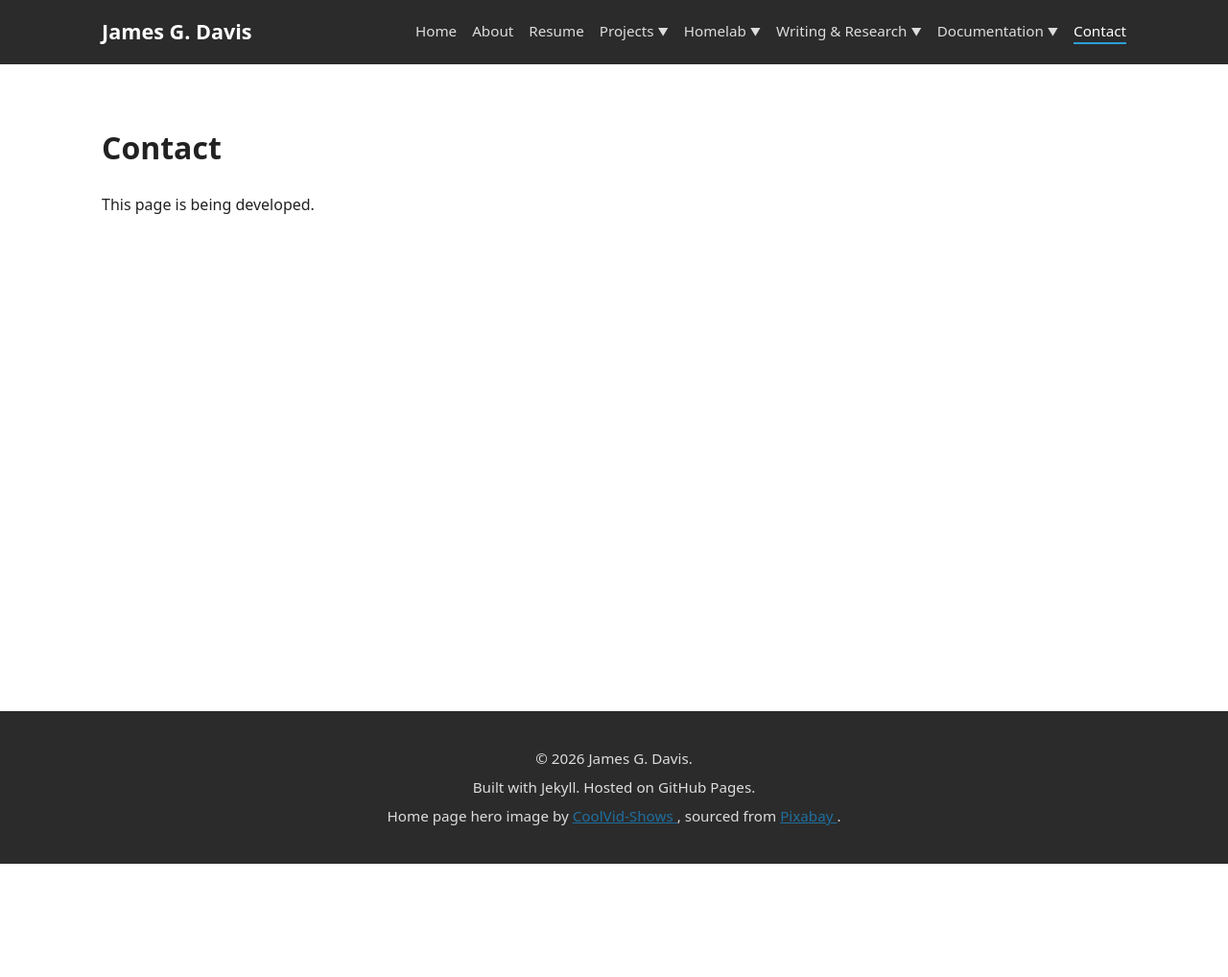
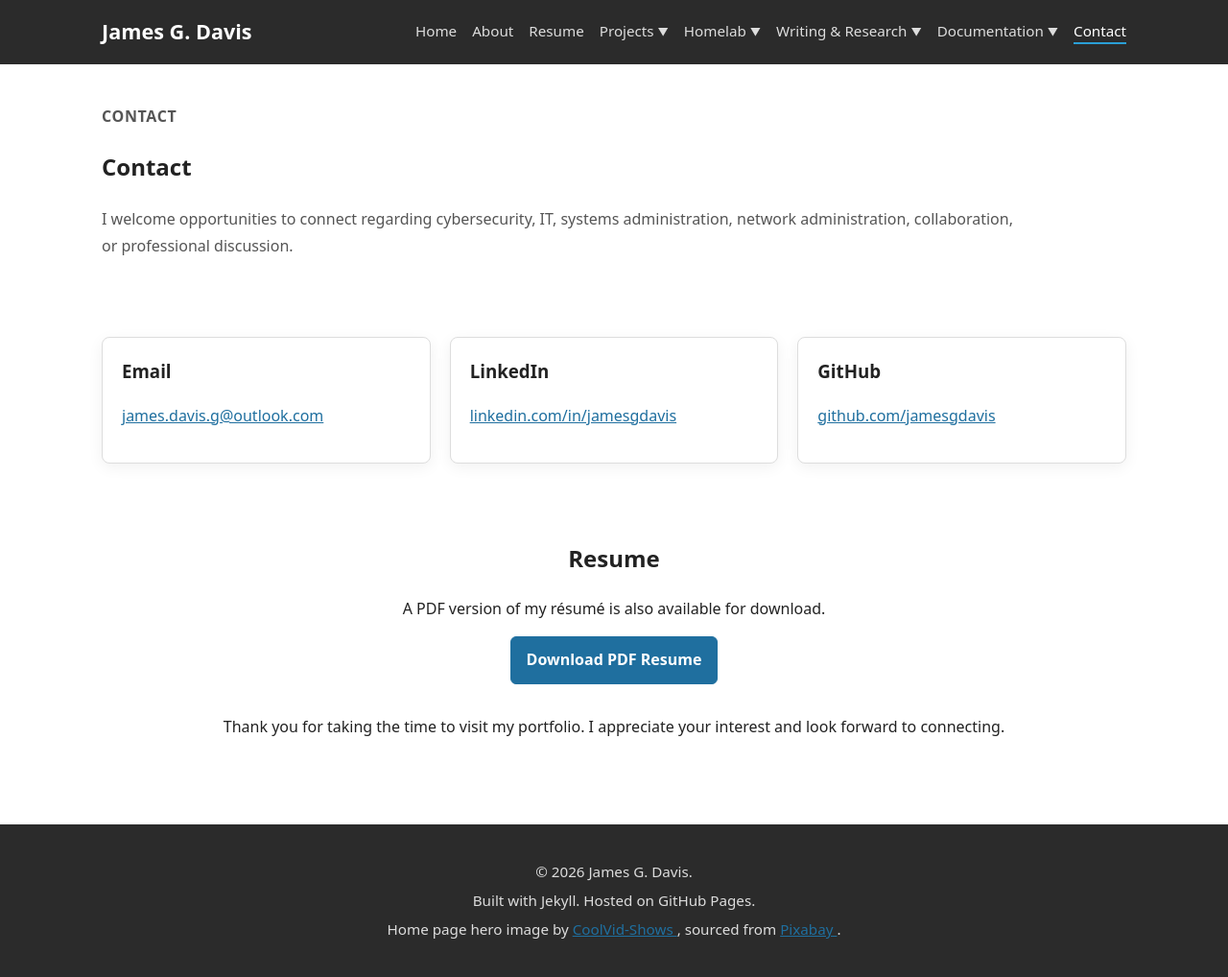
Before and after one commit to jamesgdavis/jamesgdavis.github.io, a Jekyll site: the page built from contact.md, in a window 1280 px wide. Shown: the whole page at 96% size. Built offline with Jekyll 4.4.1, drawn with Linux system fonts in a browser that asks for light colours; before the commit the page ends 900 px from its top, so only the background shows below that.

Commit message:
Build Contact page

```diff
--- a/assets/css/style.css
+++ b/assets/css/style.css
@@ -417,3 +417,7 @@ a {
 .accent-text {
     color: #1e73be;
 }
+
+.contact-closing {
+    margin-top: 2rem;
+}
--- a/contact.md
+++ b/contact.md
@@ -4,6 +4,57 @@ title: Contact
 permalink: /contact/
 ---
 
-# Contact
+<section class="page-intro">
+    <p class="eyebrow">Contact</p>
 
-This page is being developed.
+    <h1>Contact</h1>
+
+    <p>
+        I welcome opportunities to connect regarding cybersecurity, IT, systems administration, network administration, collaboration, or professional discussion.
+    </p>
+</section>
+
+<section class="section">
+    <div class="card-grid">
+        <article class="card">
+            <h3>Email</h3>
+            <p>
+                <a href="mailto:james.davis.g@outlook.com">james.davis.g@outlook.com</a>
+            </p>
+        </article>
+
+        <article class="card">
+            <h3>LinkedIn</h3>
+            <p>
+                <a href="https://www.linkedin.com/in/jamesgdavis" target="_blank" rel="noopener noreferrer">
+                    linkedin.com/in/jamesgdavis
+                </a>
+            </p>
+        </article>
+
+        <article class="card">
+            <h3>GitHub</h3>
+            <p>
+                <a href="https://github.com/jamesgdavis" target="_blank" rel="noopener noreferrer">
+                    github.com/jamesgdavis
+                </a>
+            </p>
+        </article>
+    </div>
+</section>
+
+<section class="section resume-download-final">
+    <h2>Resume</h2>
+
+    <p>
+        A PDF version of my résumé is also available for download.
+    </p>
+
+    <a class="button primary" href="{{ '/assets/documents/James_G_Davis_Resume.pdf' | relative_url }}">
+        Download PDF Resume
+    </a>
+
+    <p class="contact-closing">
+        Thank you for taking the time to visit my portfolio. I appreciate your interest and look forward to connecting.
+    </p>
+</section>
```
